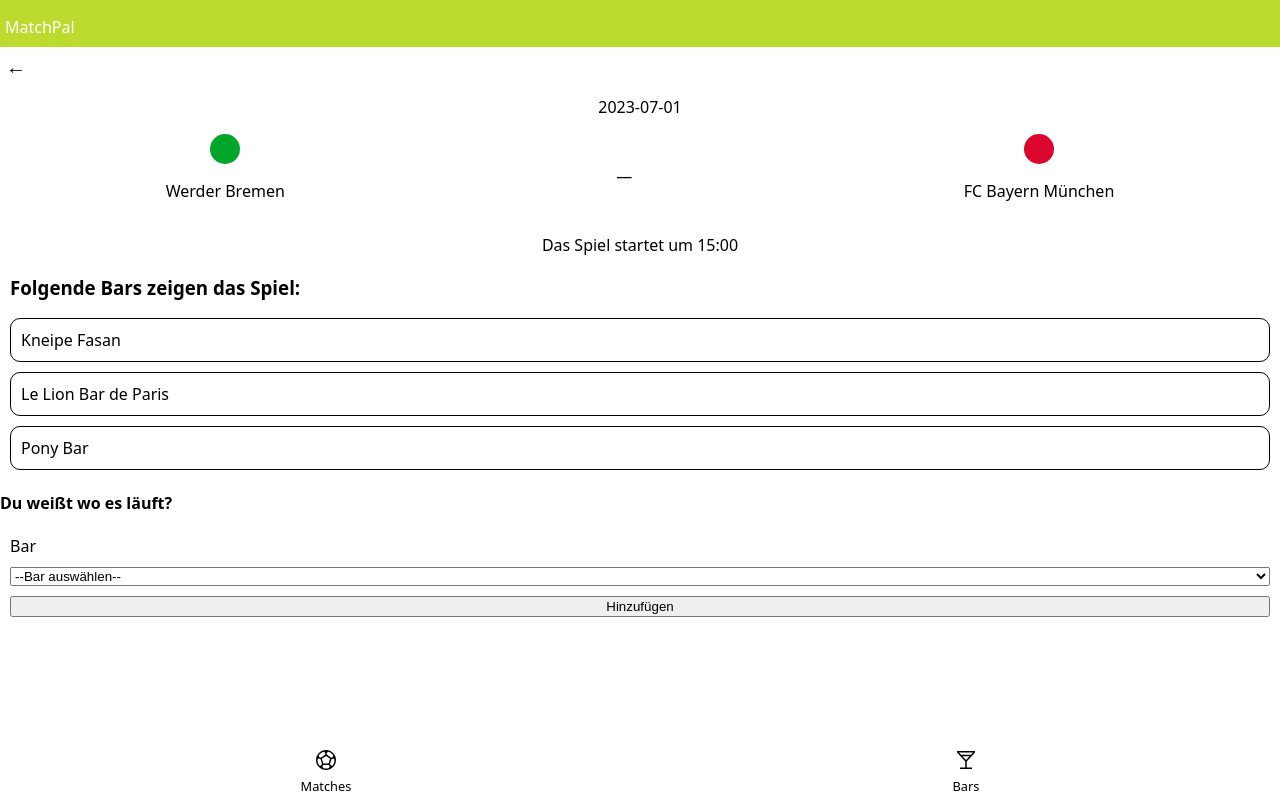
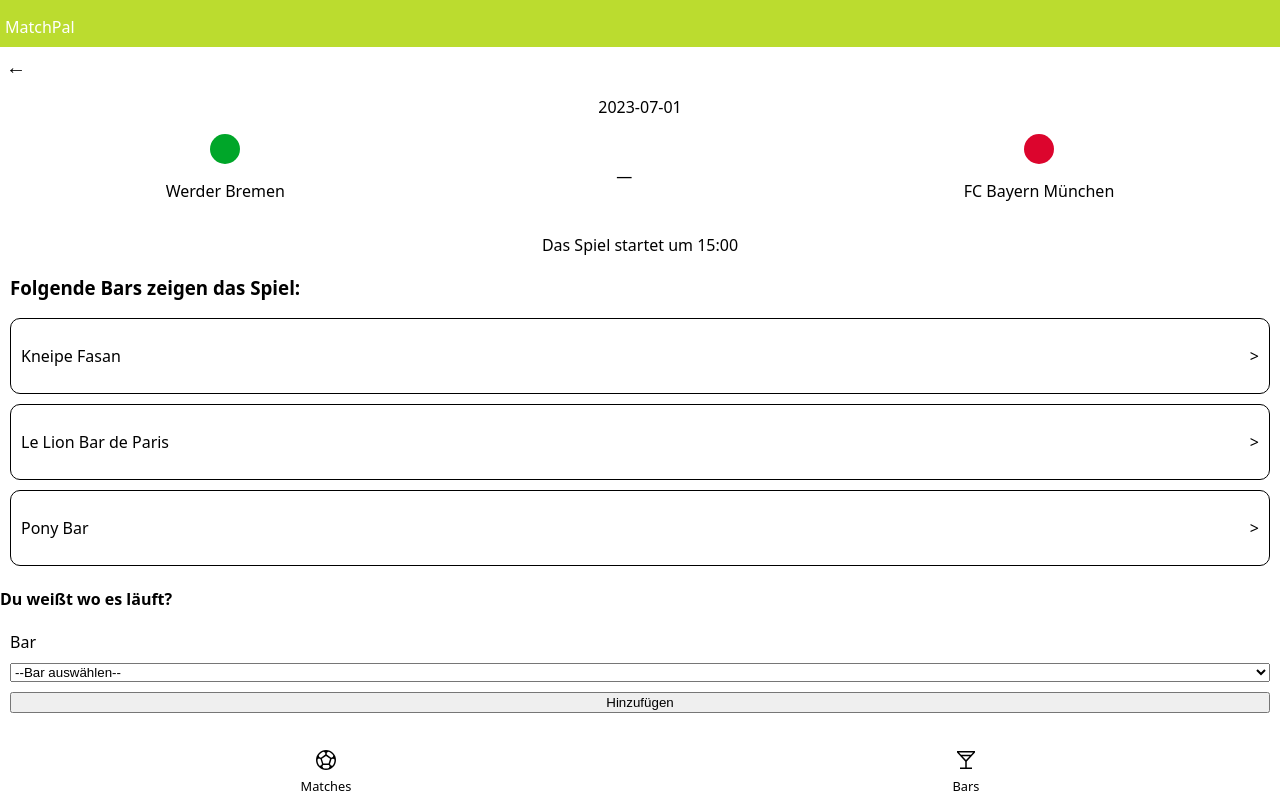
Before and after one commit to sebastianwel/MatchPal, a Next.js app: page /matches/1 in a window 1280 px wide. Built offline with nearby package versions, Linux system fonts and the light colour scheme.

Commit message:
changed styling and made bars in matches clickability visible

```diff
--- a/pages/matches/[id].js
+++ b/pages/matches/[id].js
@@ -7,6 +7,7 @@
 import MatchDetailsForm from "../../components/MatchDetailsForm";
 import { Button } from "../../components/BackButton/BackButton";
 import { Headline } from "../../components/Headline/Headline";
+import { CardLink } from "../../components/CardLink";
 
 
 export default function MatchDetails({matches, bars}){
@@ -53,7 +54,9 @@
         <Headline>Folgende Bars zeigen das Spiel:</Headline>
         <List>
             {updatedBars?.map((bar) => (
-                <ListItem key={bar.id}>{bar.name}</ListItem>
+                <CardLink  href={`/bars/${bar.id}`} key={bar.id}>
+                <ListItem key={bar.id}>{bar.name} <p>{'>'}</p></ListItem>
+                </CardLink>
             ))}
         </List>
         <h4 id="match-details-form">Du weißt wo es läuft?</h4>
@@ -68,9 +71,19 @@
 `
 
 const ListItem = styled.li`
+display: flex;
+justify-content: space-between;
+align-items: center;
 list-style: none;
 border: 1px solid;
 border-radius: 10px;
 margin: 10px;
+margin-right: 10px;
 padding: 10px;
 `
+
+const CardContainer = styled.div`
+display: flex;
+justify-content: space-between;
+align-items: center;
+`
```
